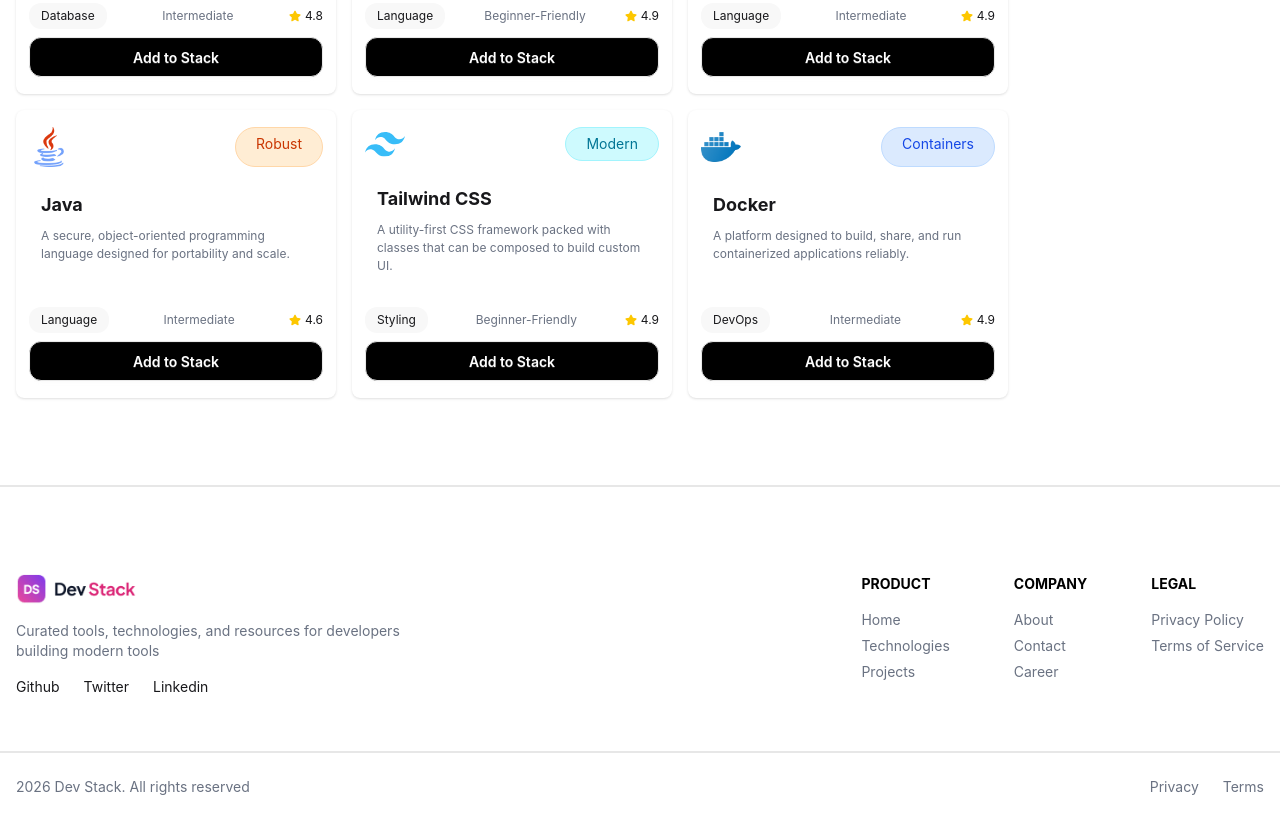
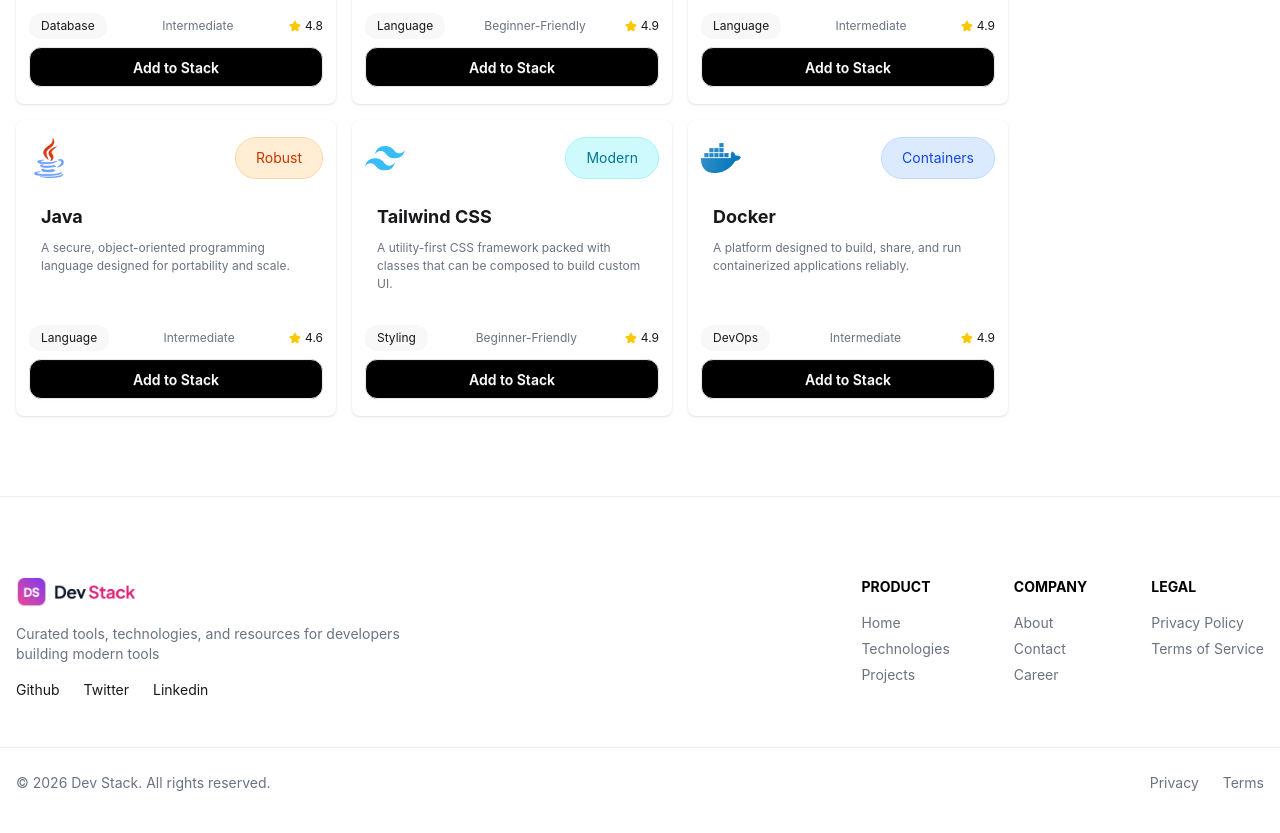
Before and after one commit to hasnat-sumit/dev-stack-builder-website, a React (Vite) app: page / in a window 1280 px wide. Shown: the part 1760-2593 px from the top of the page. Built offline with nearby package versions, Linux system fonts and the light colour scheme.

Commit message:
7th commit

```diff
--- a/src/Components/ExploreTechnologies.tsx
+++ b/src/Components/ExploreTechnologies.tsx
@@ -56,7 +56,7 @@
                                 <figure className='w-10'>
                                     <img src={technology.logo} alt="Logo" />
                                 </figure>
-                                <h4 className={`rounded-full px-4 sm:px-5 py-1.5 text-xs sm:text-sm font-sm ${tagColorMap[technology.tag] ?? defaultTagColor}`}>
+                                <h4 className={`rounded-full px-4 sm:px-5 py-2.5 sm:py-2.5 text-xs sm:text-sm font-sm ${tagColorMap[technology.tag] ?? defaultTagColor}`}>
                                     {technology.tag}
                                 </h4>
                             </div>
--- a/src/Components/Footer.tsx
+++ b/src/Components/Footer.tsx
@@ -1,7 +1,8 @@
 const Footer = () => {
     return (
         <footer>
-            <div className='divider mt-12 md:mt-20 mb-12 md:mb-20' />
+            {/* <div className='divider mt-12 md:mt-20 mb-12 md:mb-20' /> */}
+            <div className='mt-12 md:mt-20 mb-12 md:mb-20 border-t border-base-300/100' />
             <section className='flex flex-col md:flex-row justify-between gap-10 container mx-auto mb-10 text-sm px-4'>
                 <div className='max-w-sm'>
                     <img className='w-24 md:w-30 mb-4' src="/src/assets/logo-text.png" alt="logo" />
@@ -44,10 +45,10 @@
                 </div>
             </section>
 
-            <div className='divider container mx-auto' />
+            <div className='mt-6 md:mt-10 mb-3 md:mb-6 border-t border-base-300/100 container mx-auto' />
 
             <section className='flex flex-col sm:flex-row gap-4 justify-between items-center container mx-auto mb-12 md:mb-20 text-gray-500 text-[14px] px-4 text-center'>
-                <h4>2026 Dev Stack. All rights reserved</h4>
+                <h4> © 2026 Dev Stack. All rights reserved.</h4>
 
                 <div className='flex justify-between gap-6'>
                     <h4>Privacy</h4>
```
